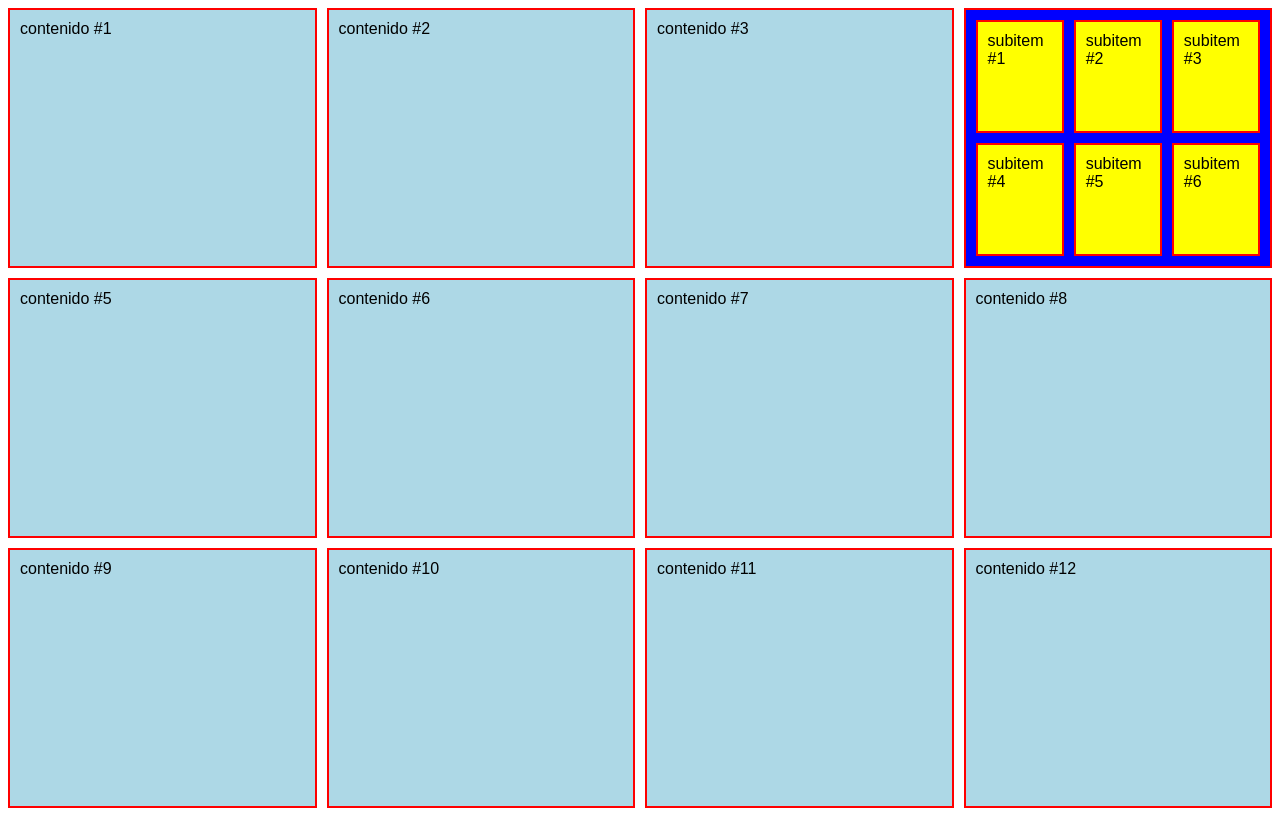
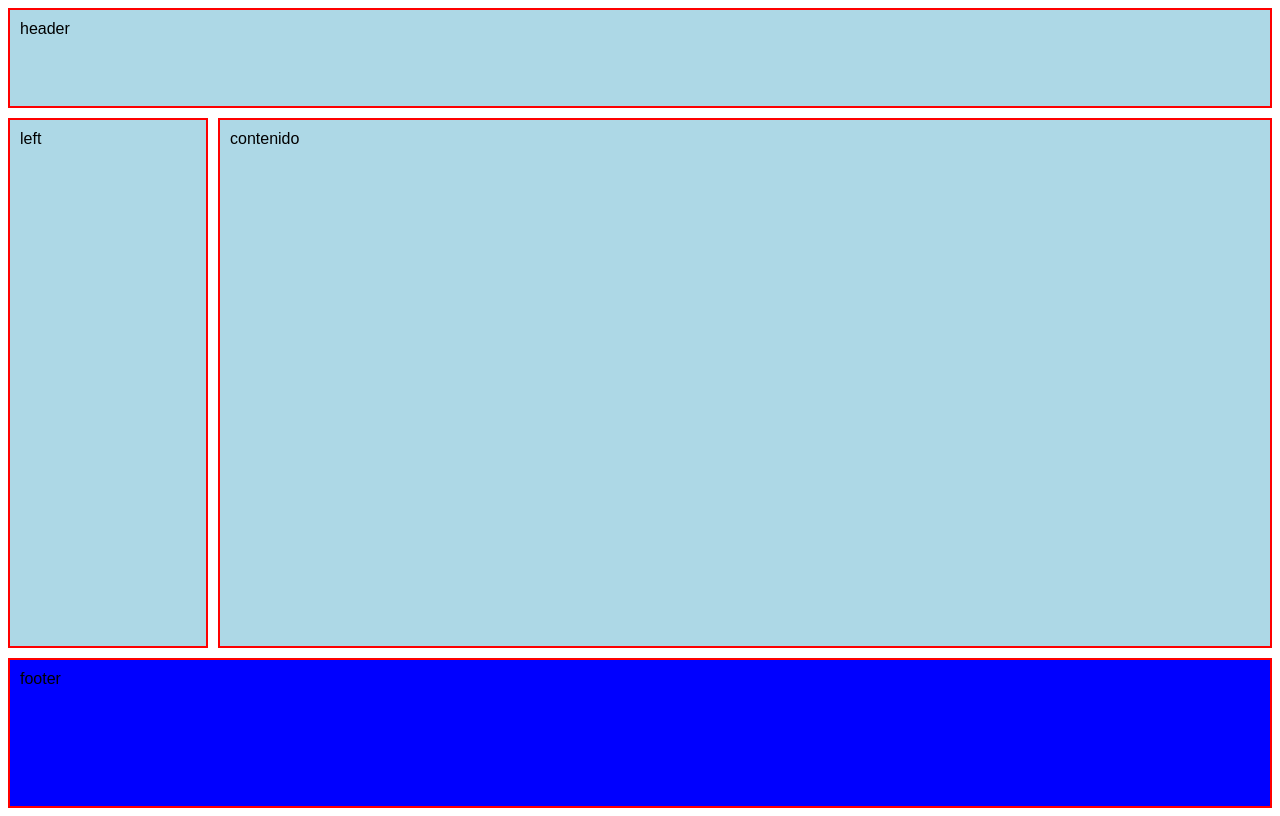
Before and after one commit to cerinza/index.html, a plain HTML site: page index.html in a window 1280 px wide. Drawn offline with Linux system fonts and the light colour scheme.

Commit message:
agrege una organizacion bonita

```diff
--- a/index.html
+++ b/index.html
@@ -18,9 +18,12 @@
            /*   grid-column-gap: 30px ;
              grid-row-gap: 50px ; */
              /* grid-gap: filas/ columnas */
-              grid-template: repeat(3, 1fr) / repeat(4, 1fr);
+              grid-template: 100px 1fr 150px  / 200px 1fr;
               grid-gap: 10px ;
               height: 100vh;
+              grid-template-areas:"header header"
+                                  "left contenido"
+                                  "footer footer";
         }
 
         .item{
@@ -41,29 +44,27 @@
         .item .item{
             background-color: yellow;
         }
+        .header{
+            grid-area: header;
+        }
+        .left{
+            grid-area: left;
+        }
+        .contenido{
+            grid-area: contenido   ;
+        }
+        .footer{
+            grid-area: footer;
+        }
     </style>
 </head>
 <body>
     <section class="container">
-        <div class="item">contenido #1</div>
-        <div class="item">contenido #2</div>
-        <div class="item">contenido #3</div>
-        <div class="item">
-            <div class="item">subitem #1</div>
-            <div class="item">subitem #2</div>
-            <div class="item">subitem #3</div>
-            <div class="item">subitem #4</div>
-            <div class="item">subitem #5</div>
-            <div class="item">subitem #6</div>
-        </div>
-        <div class="item">contenido #5</div>
-        <div class="item">contenido #6</div>
-        <div class="item">contenido #7</div>
-        <div class="item">contenido #8</div>
-        <div class="item">contenido #9</div>
-        <div class="item">contenido #10</div>
-        <div class="item">contenido #11</div>
-        <div class="item">contenido #12</div>
+        <div class="item header">header</div>
+        <div class="item left">left</div>
+        <div class="item contenido">contenido</div>
+        <div class="item footer">footer</div>
+
 
 
     </section>
```
